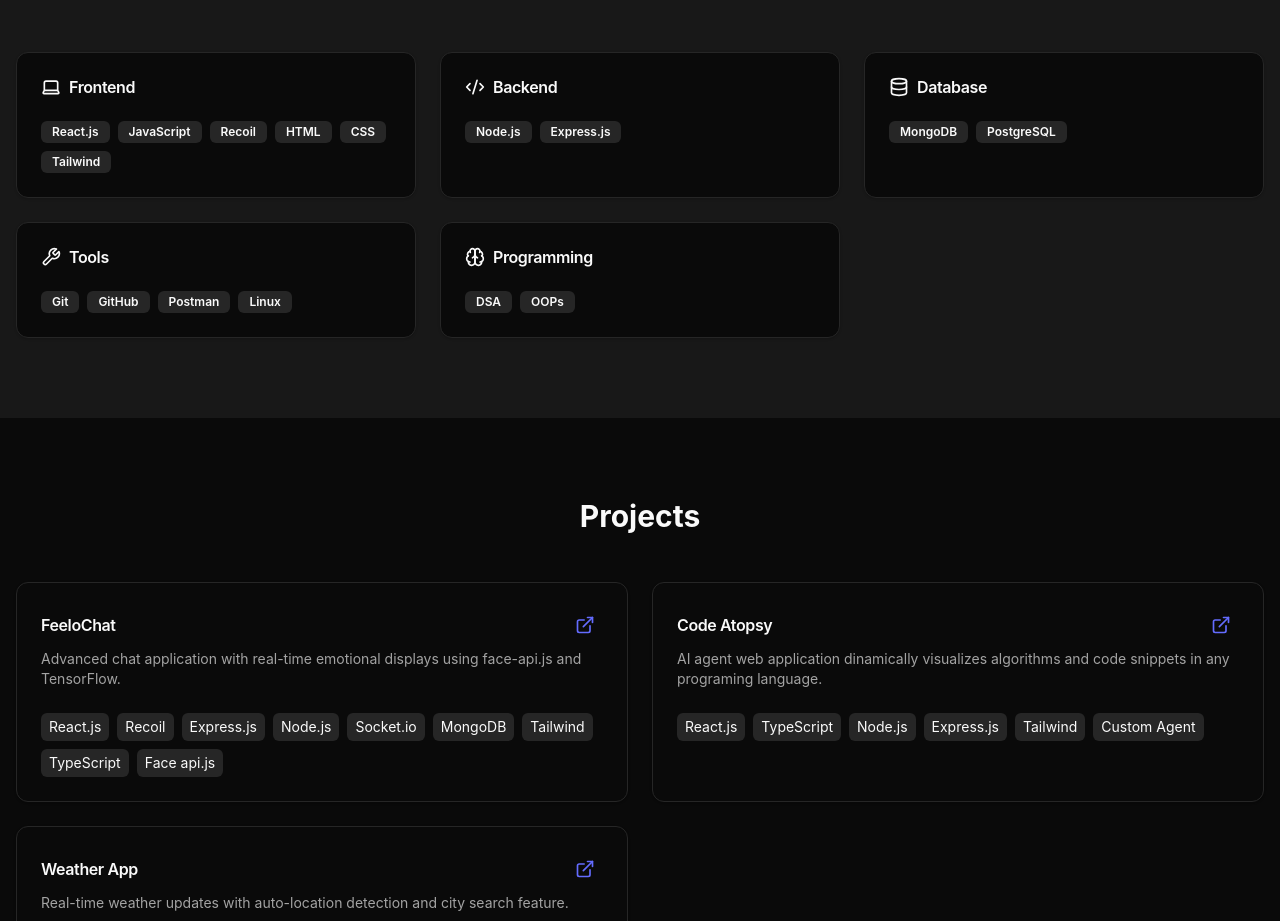
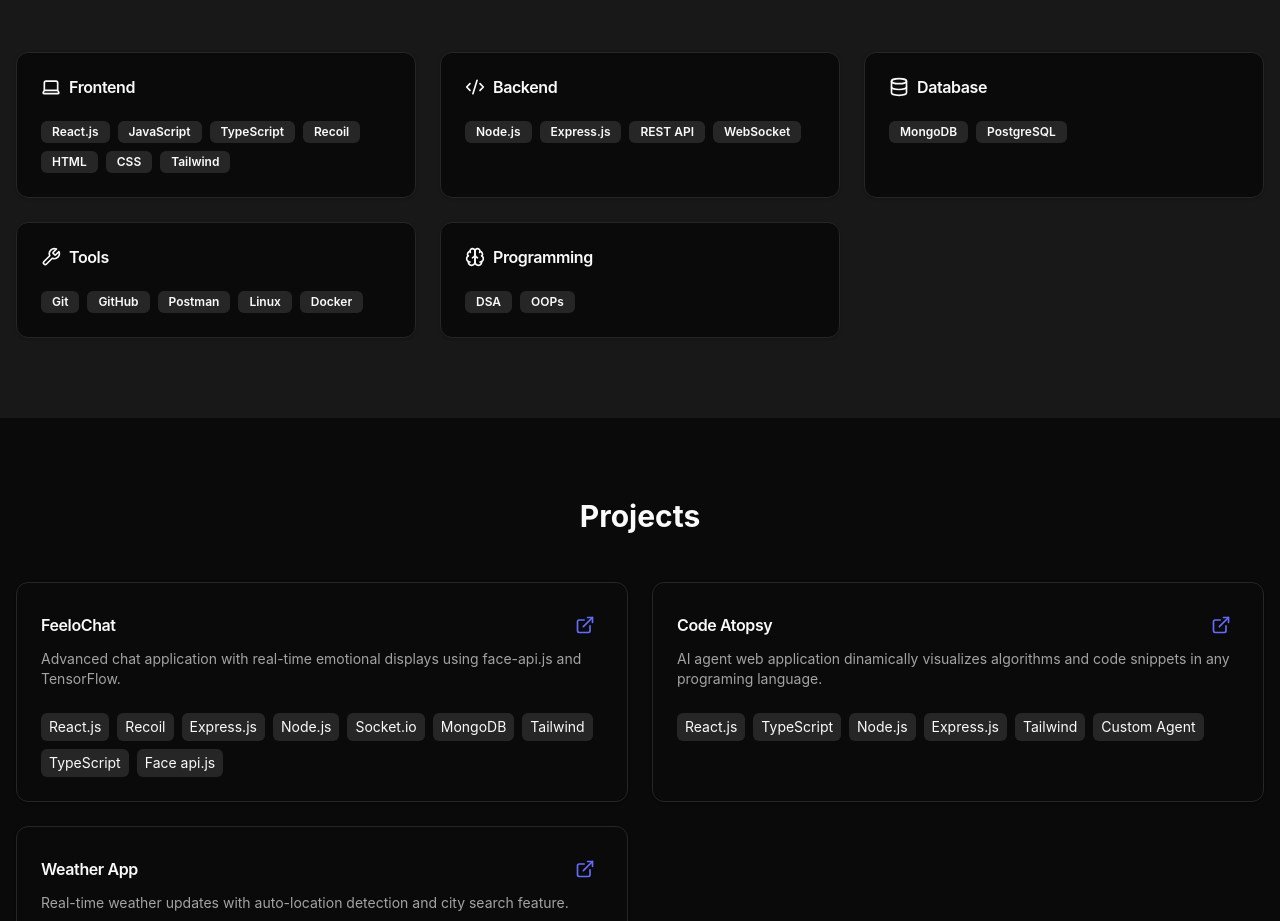
Before and after one commit to sahell0x/Portfolio, a React (Vite) app: page / in a window 1280 px wide. Shown: the part 1320-2241 px from the top of the page. Built offline with nearby package versions, Linux system fonts and the light colour scheme.

Commit message:
Update skills.tsx

```diff
--- a/src/components/skills.tsx
+++ b/src/components/skills.tsx
@@ -7,12 +7,12 @@ export function Skills() {
     {
       title: 'Frontend',
       icon: <Laptop className="h-5 w-5" />,
-      skills: ['React.js', 'JavaScript', 'Recoil', 'HTML', 'CSS', 'Tailwind'],
+      skills: ['React.js', 'JavaScript', 'TypeScript', 'Recoil', 'HTML', 'CSS', 'Tailwind'],
     },
     {
       title: 'Backend',
       icon: <Code2 className="h-5 w-5" />,
-      skills: ['Node.js', 'Express.js'],
+      skills: ['Node.js', 'Express.js', 'REST API', 'WebSocket'],
     },
     {
       title: 'Database',
@@ -22,7 +22,7 @@ export function Skills() {
     {
       title: 'Tools',
       icon: <Wrench className="h-5 w-5" />,
-      skills: ['Git', 'GitHub', 'Postman', 'Linux'],
+      skills: ['Git', 'GitHub', 'Postman', 'Linux', 'Docker'],
     },
     {
       title: 'Programming',
```
